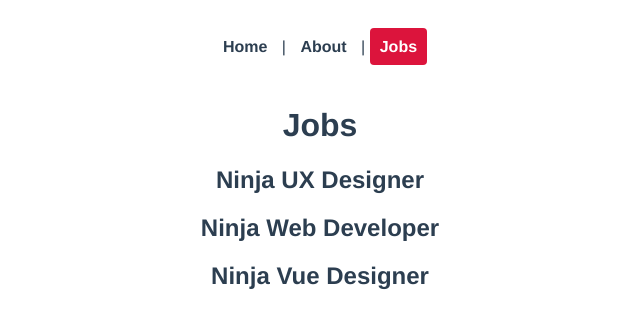
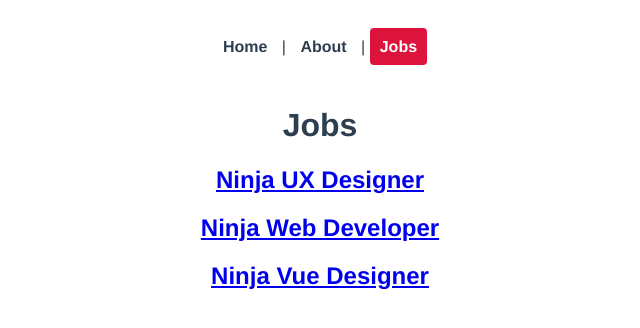
Before and after one commit to lbertoncello/vue-ninja-jobs, a Vue app: page /jobs in a window 1280 px wide. Shown: the top 328 px of the page, without its empty margins (320-960 px from the left). Built offline with nearby package versions, Linux system fonts and the light colour scheme.

Commit message:
feat(Jobs): add links to job details

```diff
--- a/src/router/index.js
+++ b/src/router/index.js
@@ -23,7 +23,9 @@ const routes = [
   {
     path: '/jobs/:id',
     name: 'JobDetails',
-    component: JobDetails
+    component: JobDetails,
+    // Allows to pass any route parameters as props. That way, we do not need do declare them in data().
+    props: true
   }
 ]
 
--- a/src/views/jobs/JobDetails.vue
+++ b/src/views/jobs/JobDetails.vue
@@ -5,11 +5,13 @@
 
 <script>
 export default {
-  data() {
-    return {
-      id: this.$route.params.id
-    }
-  }
+  props: [ 'id' ],
+  // The way below is used when 'props' is false on the router.
+  // data() {
+  //   return {
+  //     id: this.$route.params.id
+  //   }
+  // }
 }
 </script>
 
--- a/src/views/jobs/Jobs.vue
+++ b/src/views/jobs/Jobs.vue
@@ -1,7 +1,9 @@
 <template>
 	<h1>Jobs</h1>
 	<div v-for="job in jobs" :key="job.id">
-		<h2>{{ job.title }}</h2>
+		<router-link :to="{ name: 'JobDetails', params: { id: job.id } }">
+			<h2>{{ job.title }}</h2>
+		</router-link>
 	</div>
 </template>
 
@@ -11,8 +13,8 @@ export default {
 		return {
 			jobs: [
 				{ title: 'Ninja UX Designer', id: 1, details: 'lorem' },
-				{ title: 'Ninja Web Developer', id: 1, details: 'lorem' },
-				{ title: 'Ninja Vue Designer', id: 1, details: 'lorem' },
+				{ title: 'Ninja Web Developer', id: 2, details: 'lorem' },
+				{ title: 'Ninja Vue Designer', id: 3, details: 'lorem' },
 			]
 		}
 	}
```
